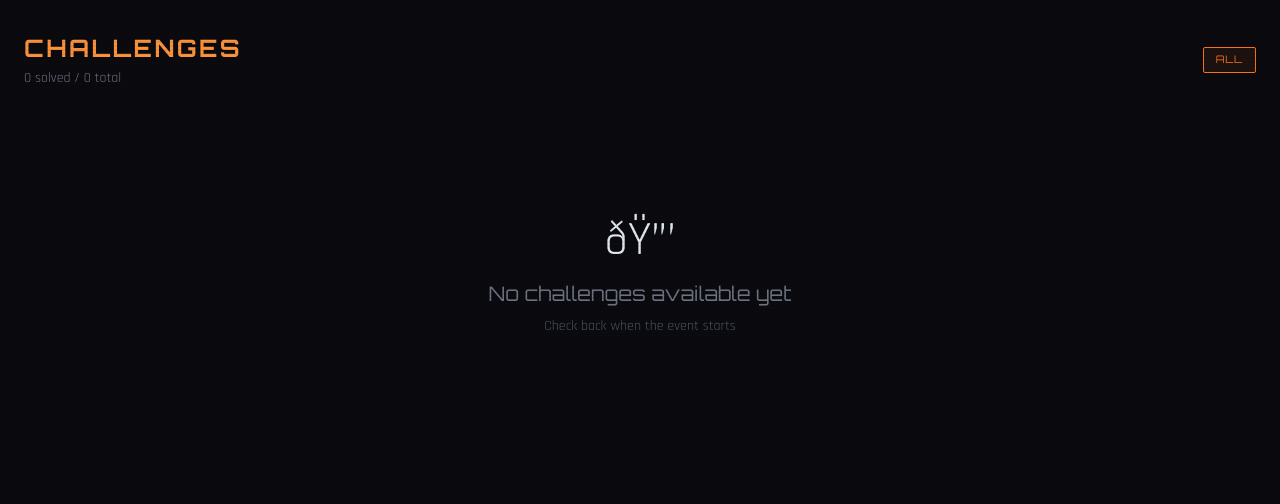
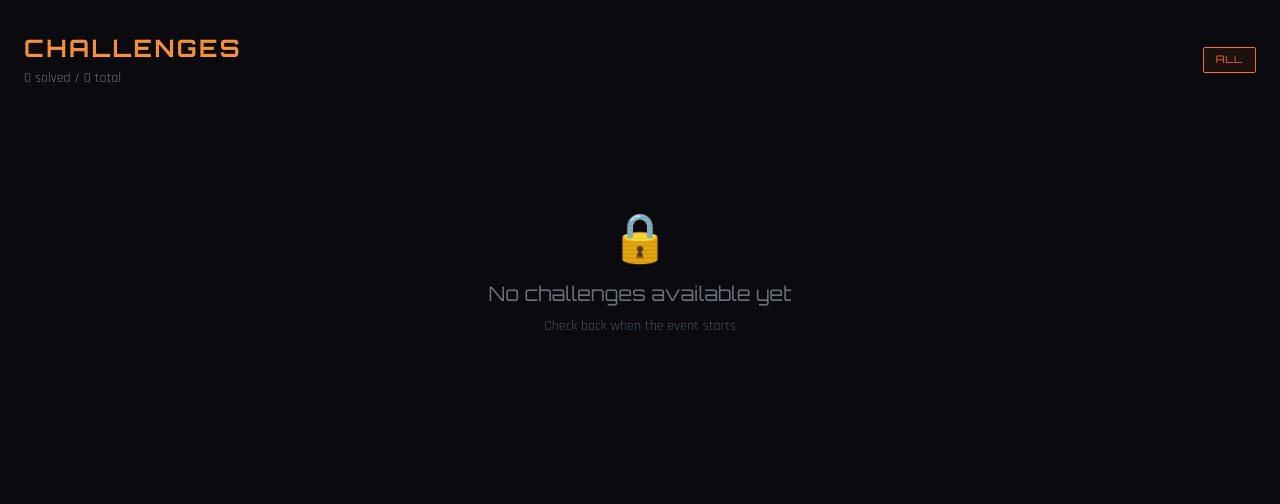
Before and after one commit to onlygoku/dbz-cyber-arena, a Flask app: page /challenges/ in a window 1280 px wide. Shown: the part 59-563 px from the top of the page. Run offline with Flask 3, Linux system fonts and the light colour scheme; a user stored in the database is signed in; some libraries are stand-ins or nearby versions.

Commit message:
fix: corrupted emojis in list.html

```diff
--- a/app/templates/challenges/list.html
+++ b/app/templates/challenges/list.html
@@ -133,7 +133,7 @@
       </div>
 
       {% if ch.first_blood %}
-      <div class="font-mono text-xs text-red-500 mt-1">ðŸ©¸ {{ ch.first_blood.team.name }}</div>
+      <div class="font-mono text-xs text-red-500 mt-1">🩸 {{ ch.first_blood.team.name }}</div>
       {% endif %}
     </a>
     {% endfor %}
@@ -141,7 +141,7 @@
 </div>
 {% else %}
 <div class="text-center py-24">
-  <div class="text-5xl mb-4">ðŸ”’</div>
+  <div class="text-5xl mb-4">🔒</div>
   <div class="font-display text-xl text-gray-500">No challenges available yet</div>
   <div class="text-sm text-gray-600 mt-2">Check back when the event starts</div>
 </div>
```
